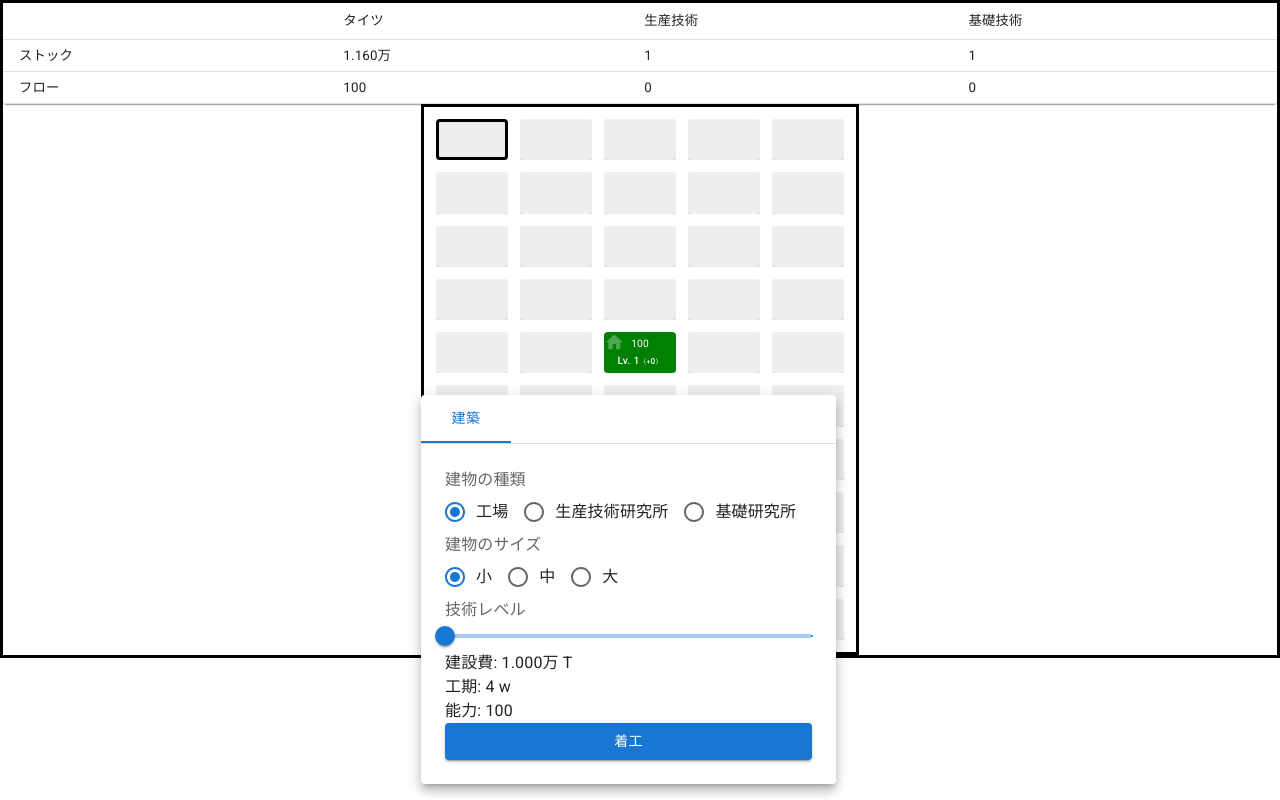
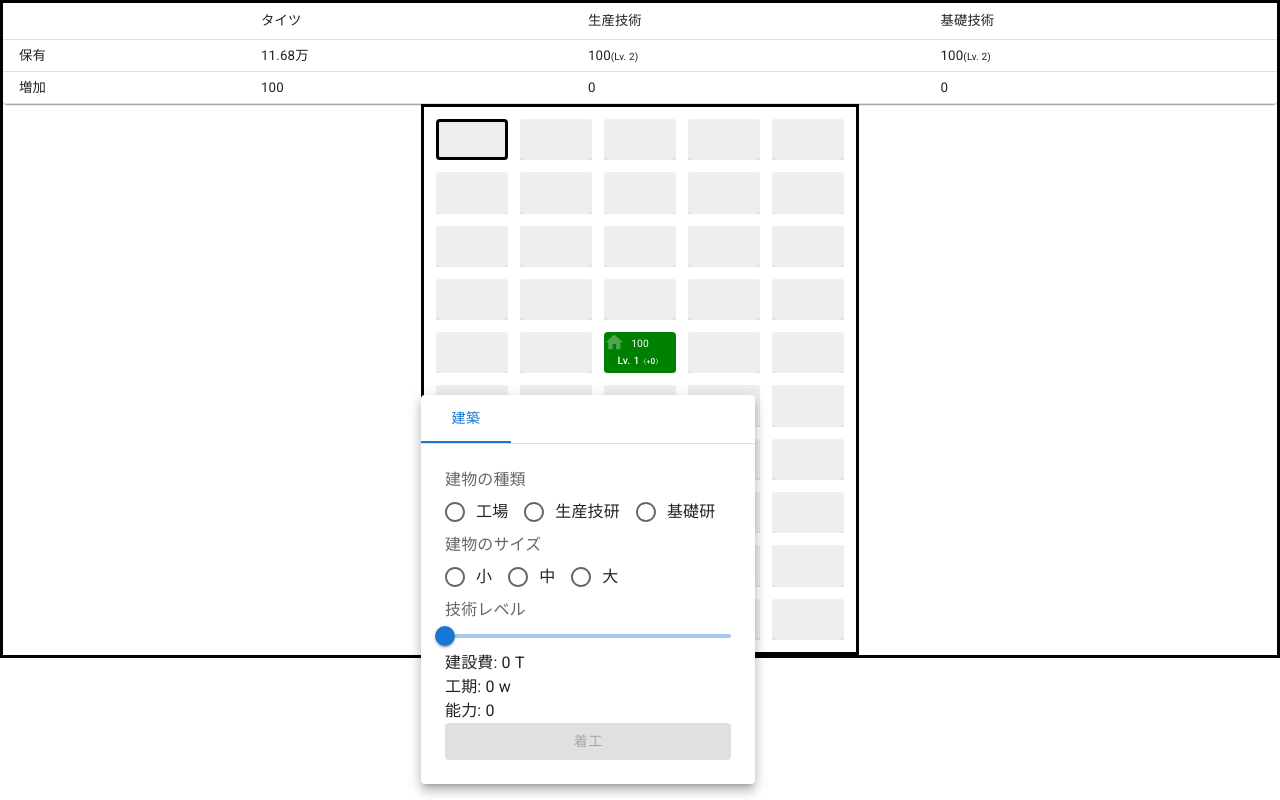
Before and after one commit to nabetani/game24f, a React (Vite) app in the folder tfactory/: page / in a window 1280 px wide. Both pictures are taken after a click on the button 471 px from the left and 139 px from the top of the page. Built offline with nearby package versions, Linux system fonts and the light colour scheme.

Commit message:
UI 調整

```diff
--- a/tfactory/src/App.tsx
+++ b/tfactory/src/App.tsx
@@ -13,11 +13,18 @@ import { fontSize, height } from '@mui/system';
 function HeaderStatus(p: {
   world: G.World,
 }): JSX.Element {
-  const rows: { name: string, v: G.Powers }[] = [
-    { name: "ストック", v: p.world.powers },
-    { name: "フロー", v: G.incomeW(p.world) },
-  ];
+  const r0 = { name: "保有", v: p.world.powers }
+  const r1 = { name: "増加", v: G.incomeW(p.world) }
   const cellStyle = { fontSize: Layout.clientWH().h / 60 }
+  const cellWithLevel = (v: number): JSX.Element =>
+    <Mui.TableCell sx={cellStyle}>
+      <Mui.Stack direction={"row"} alignItems={"baseline"}>
+        {U.numText(v)}
+        <Mui.Typography fontSize={Layout.clientWH().h / 80}>
+          (Lv. {G.buildLevel(v)})
+        </Mui.Typography>
+      </Mui.Stack>
+    </Mui.TableCell>
   return (
     <Mui.TableContainer component={Mui.Paper}>
       <Mui.Table sx={{}} size="small" >
@@ -30,18 +37,24 @@ function HeaderStatus(p: {
           </Mui.TableRow>
         </Mui.TableHead>
         <Mui.TableBody>
-          {rows.map((row) => (
-            <Mui.TableRow
-              key={row.name}
-            >
-              <Mui.TableCell sx={cellStyle} component="th" scope="row">
-                {row.name}
-              </Mui.TableCell>
-              <Mui.TableCell sx={cellStyle}>{U.numText(row.v.money)}</Mui.TableCell>
-              <Mui.TableCell sx={cellStyle} >{U.numText(row.v.pDev)}</Mui.TableCell>
-              <Mui.TableCell sx={cellStyle} >{U.numText(row.v.bDev)}</Mui.TableCell>
-            </Mui.TableRow>
-          ))}
+          <Mui.TableRow key={r0.name}>
+            <Mui.TableCell sx={cellStyle} component="th" scope="row">
+              {r0.name}
+            </Mui.TableCell>
+            <Mui.TableCell sx={cellStyle}>{U.numText(r0.v.money)}</Mui.TableCell>
+            {cellWithLevel(r0.v.pDev)}
+            {cellWithLevel(r0.v.bDev)}
+          </Mui.TableRow>
+
+          <Mui.TableRow key={r1.name}>
+            <Mui.TableCell sx={cellStyle} component="th" scope="row">
+              {r1.name}
+            </Mui.TableCell>
+            <Mui.TableCell sx={cellStyle}>{U.numText(r1.v.money)}</Mui.TableCell>
+            <Mui.TableCell sx={cellStyle} >{U.numText(r1.v.pDev)}</Mui.TableCell>
+            <Mui.TableCell sx={cellStyle} >{U.numText(r1.v.bDev)}</Mui.TableCell>
+          </Mui.TableRow>
+
         </Mui.TableBody>
       </Mui.Table>
     </Mui.TableContainer>
@@ -54,7 +67,7 @@ function App() {
   React.useEffect(() => {
     let timeoutId = setInterval(() => {
       updateWorld(w => { G.progress(w) })
-    }, 500)
+    }, 50) // TODO: 500
     return () => {
       clearTimeout(timeoutId)
     }
--- a/tfactory/src/Field.tsx
+++ b/tfactory/src/Field.tsx
@@ -88,11 +88,11 @@ function AddBuildingUI(p: {
             () => setParam({ ...param, toBiuld: G.FieldObjKind.factory })} />
         <Mui.FormControlLabel
           checked={param.toBiuld == G.FieldObjKind.pLabo}
-          value="plabo" control={<Mui.Radio />} label="生産技術研究所" onClick={
+          value="plabo" control={<Mui.Radio />} label="生産技研" onClick={
             () => setParam({ ...param, toBiuld: G.FieldObjKind.pLabo })} />
         <Mui.FormControlLabel
           checked={param.toBiuld == G.FieldObjKind.bLabo}
-          value="blabo" control={<Mui.Radio />} label="基礎研究所" onClick={
+          value="blabo" control={<Mui.Radio />} label="基礎研" onClick={
             () => setParam({ ...param, toBiuld: G.FieldObjKind.bLabo })} />
       </Mui.RadioGroup>
       <Mui.FormLabel id="bsize-selector">建物のサイズ</Mui.FormLabel>
@@ -129,7 +129,7 @@ function AddBuildingUI(p: {
         }}
         marks
         min={1}
-        max={G.buildableMax(p.world, param.toBiuld)}
+        max={param.toBiuld == null ? 1 : G.buildableMax(p.world, param.toBiuld)}
       />
       <Mui.Stack direction={"column"}>
         <Mui.Typography>
@@ -262,7 +262,6 @@ function FieldObj(p: { world: G.World, updateWorld: Updater<G.World>, fieldObj:
     const h = height / 2
     const r = h * 0.9
     let x = (cond.construction) / (cond.constructionTotal + 1)
-    console.log({ x: x, c: cond.construction, total: cond.constructionTotal })
     if (x == 0.5) { x = 0.5 + 1e-9 }
     const t = Math.PI * 2 * x
     const dx = r * (-Math.sin(t))
--- a/tfactory/src/game.ts
+++ b/tfactory/src/game.ts
@@ -43,8 +43,8 @@ export type WhatToBuild = typeof FieldObjKind.factory | typeof FieldObjKind.pLab
 
 export type BuildParam = {
   level: number,
-  size: SizeType,
-  toBiuld: WhatToBuild,
+  size: SizeType | undefined,
+  toBiuld: WhatToBuild | undefined,
 }
 
 export type FieldObj = {
@@ -121,7 +121,7 @@ export const restoreWorld = (_: { [key: string]: any }): World => {
       newHouse(2, 4, { improve: 0, level: 1 }),
     ],
     duration: 0,
-    powers: { money: 1e4, pDev: 1, bDev: 1 } // TODO: fix
+    powers: { money: 1e5, pDev: 100, bDev: 100 } // TODO: fix
   }
 }
 
@@ -134,11 +134,15 @@ const isWorld = (o: any): o is World => {
     && !!w?.size)
 }
 
+export const buildLevel = (d: number): number => {
+  return Math.floor(Math.log10(Math.max(1, d)))
+}
+
 export const levelMax = 30
 export const buildableMax = (wo: World, k: WhatToBuild): number => {
   const f = (p: number): number => {
-    const v = Math.floor(Math.log10(Math.max(1, p)))
-    return U.clamp(v, 2, levelMax)
+    const v = buildLevel(p)
+    return Math.min(v, levelMax)
   }
   switch (k) {
     case FieldObjKind.factory:
@@ -202,7 +206,6 @@ export const progress = (o: World | Building): void => {
   if (isWorld(o)) {
     o.buildings.forEach(b => progress(b))
     const i = incomeW(o)
-    console.log(i)
     ++o.duration
     o.powers.money += i.money ?? 0
     o.powers.pDev += i.pDev ?? 0
@@ -231,8 +234,6 @@ export const fieldObjs = (w: World): FieldObj[] => {
 export const defaultBuildParam = (_: World): BuildParam => {
   return {
     level: 1,
-    size: 1,
-    toBiuld: FieldObjKind.factory,
   }
 }
 
@@ -320,6 +321,15 @@ export const canDestroy = (_: World, fo: FieldObj): boolean => {
 }
 
 export const bulidState = (wo: World, param: BuildParam, fo: FieldObj): BuildState => {
+  if (param.size == undefined || param.toBiuld == undefined) {
+    return {
+      cost: 0,
+      duration: 0,
+      canBuild: false,
+      power: 0,
+      runningCost: 0,
+    }
+  }
   const mul = (new Map<FieldObjKindType, number>(
     [[FieldObjKind.factory, 100],
     [FieldObjKind.pLabo, 300],
```
